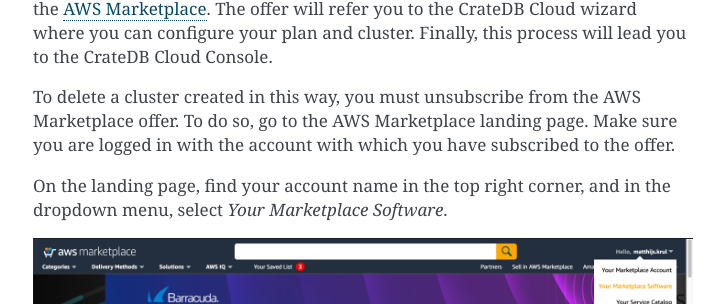
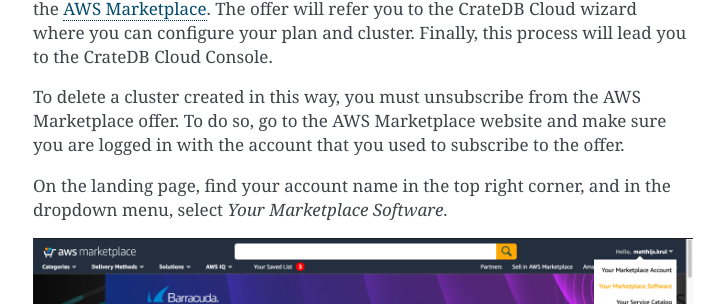
Before and after one commit to crate/cloud-howtos, a Sphinx documentation site: the page built from docs/delete-cluster.rst, in a window 1280 px wide and 900 px high, scrolled down 3510 px. Shown: the part 175-479 px from the top of the window, without its empty margins (387-1111 px from the left). Built offline with Sphinx 7.4.7, drawn with Linux system fonts in a browser that asks for light colours.

Commit message:
Update Howto screenshots

```diff
--- a/docs/delete-cluster.rst
+++ b/docs/delete-cluster.rst
@@ -135,8 +135,8 @@
 you to the CrateDB Cloud Console.
 
 To delete a cluster created in this way, you must unsubscribe from the AWS
-Marketplace offer. To do so, go to the AWS Marketplace landing page. Make sure
-you are logged in with the account with which you have subscribed to the offer.
+Marketplace offer. To do so, go to the AWS Marketplace website and make sure
+you are logged in with the account that you used to subscribe to the offer.
 
 On the landing page, find your account name in the top right corner, and in the
 dropdown menu, select *Your Marketplace Software*.
```
Also changed, not shown: docs/_assets/img/organization-overview.png, docs/_assets/img/organization-users-dropdown.png, docs/_assets/img/organization-users.png.
